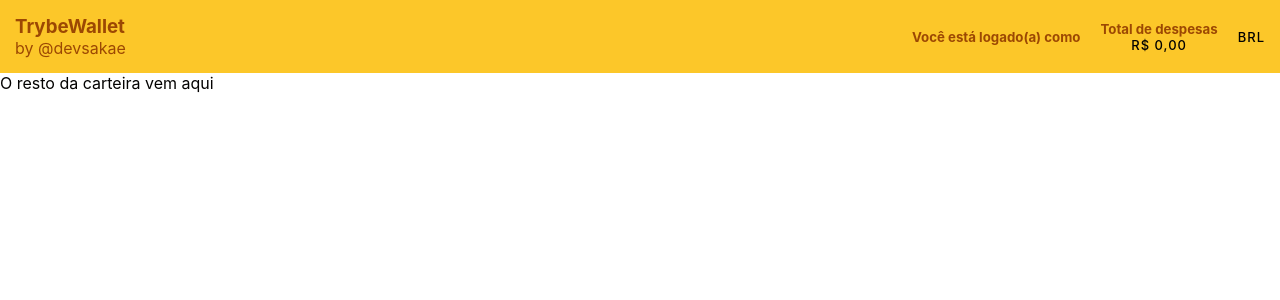
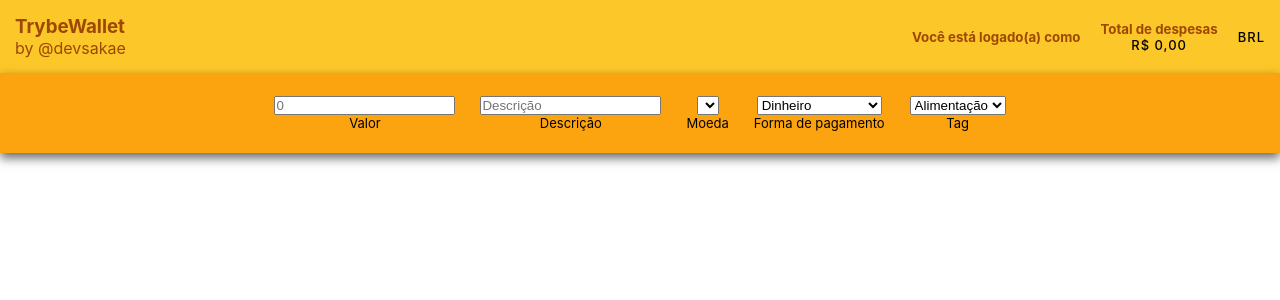
Before and after one commit to BestFriend-Sweet/personalwallet, a React (Create React App) app: page /carteira in a window 1280 px wide. Shown: the top 300 px of the page. Built offline with nearby package versions, Linux system fonts and the light colour scheme.

Commit message:
Encaminhando para o requisito 3, com dificuldade no fetch, preciso parar para ir pegar as filhas na escola. Correção do requisito 1, que estava encapsulando o user no estado_Inicial

```diff
--- a/src/App.css
+++ b/src/App.css
@@ -56,3 +56,22 @@ header {
   font-weight: 500;
   letter-spacing: 1px;
 }
+
+.walletform {
+  align-items: center;
+  background-color: #fca310;
+  box-shadow: rgba(0, 0, 0, 0.6) 0 5px 10px;
+  display: flex;
+  font-size: small;
+  height: 10vh;
+  justify-content: center;
+  text-align: center;
+}
+
+.walletform form {
+  display: flex;
+  flex: row;
+  flex-wrap: nowrap;
+  gap: 25px;
+  justify-content: center;
+}
--- a/src/components/WalletForm.js
+++ b/src/components/WalletForm.js
@@ -3,7 +3,67 @@ import React, { Component } from 'react';
 class WalletForm extends Component {
   render() {
     return (
-      <div>WalletForm</div>
+      <div className="walletform">
+        <form>
+          <label htmlFor="valorDaDespesa">
+            <input
+              id="valorDaDespesa"
+              name="valorDaDespesa"
+              type="number"
+              data-testid="value-input"
+              min="0"
+              placeholder="0"
+            />
+            <br />
+            Valor
+          </label>
+          <label htmlFor="descricao">
+            <input
+              id="descricao"
+              name="descricao"
+              type="text"
+              data-testid="description-input"
+              placeholder="Descrição"
+            />
+            <br />
+            Descrição
+          </label>
+          <div>
+            <select
+              data-testid="currency-input"
+            >
+              (mapear a chave currencies)
+            </select>
+            <br />
+            Moeda
+          </div>
+          <div>
+            <select
+              data-testid="method-input"
+            >
+              <option value="dinheiro">Dinheiro</option>
+              <option value="cc">Cartão de crédito</option>
+              <option value="cd">Cartão de débito</option>
+            </select>
+            <br />
+            Forma de pagamento
+          </div>
+
+          <div>
+            <select
+              data-testid="tag-input"
+            >
+              <option value="alimentacao">Alimentação</option>
+              <option value="lazer">Lazer</option>
+              <option value="trabalho">Trabalho</option>
+              <option value="transporte">Transporte</option>
+              <option value="saude">Saúde</option>
+            </select>
+            <br />
+            Tag
+          </div>
+        </form>
+      </div>
     );
   }
 }
--- a/src/pages/Wallet.js
+++ b/src/pages/Wallet.js
@@ -1,12 +1,13 @@
 import React from 'react';
 import Header from '../components/Header';
+import WalletForm from '../components/WalletForm';
 
 class Wallet extends React.Component {
   render() {
     return (
       <>
         <Header />
-        <p>O resto da carteira vem aqui</p>
+        <WalletForm />
       </>
     );
   }
--- a/src/redux/reducers/user.js
+++ b/src/redux/reducers/user.js
@@ -2,10 +2,8 @@
 import { LOGA_USUARIO } from '../actions';
 
 const estadoInicial = {
-  user: {
-    email: '',
-    password: '',
-  },
+  email: '',
+  password: '',
 };
 
 const userReducer = (state = estadoInicial, action) => {
```
